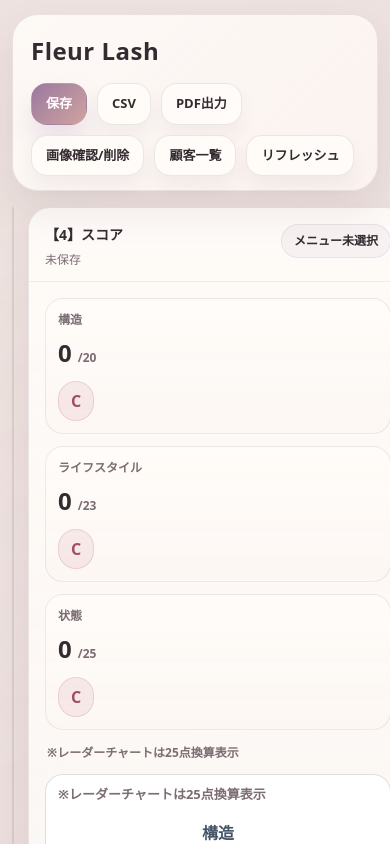
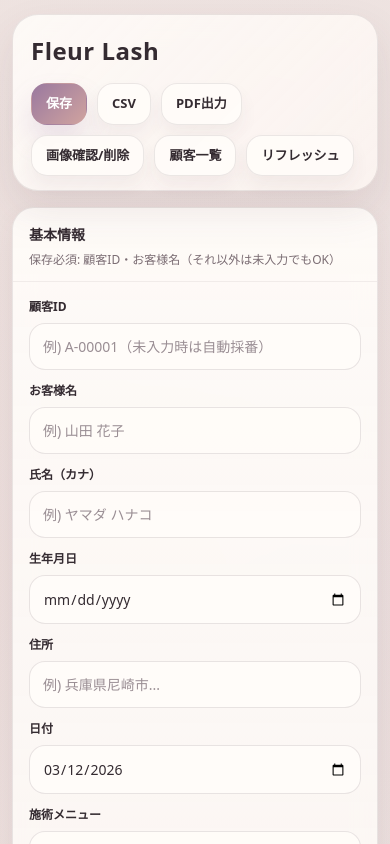
Before and after one commit to fleurlashsalon/lash-carte-app, a React (Vite) app: page / in a window 390 px wide. Shown: the top 844 px of the page. Built offline with nearby package versions, Linux system fonts and the light colour scheme.

Commit message:
update app

```diff
--- a/src/index.css
+++ b/src/index.css
@@ -118,6 +118,13 @@ textarea {
   grid-template-columns: minmax(0, 1.2fr) minmax(380px, 0.9fr);
   gap: 16px;
   align-items: start;
+}
+
+/* iPad等（横幅が狭め）では1カラムで上から順に表示 */
+@media (max-width: 1100px) {
+  .layout {
+    grid-template-columns: 1fr;
+  }
 }
 
 .colLeft,
```
